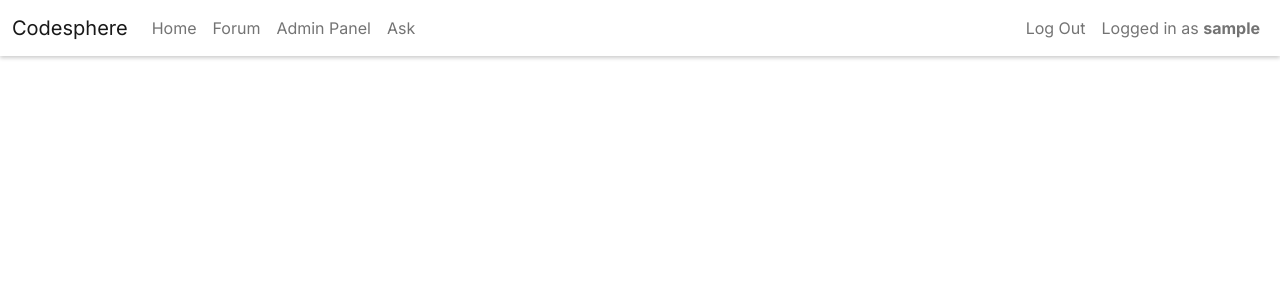
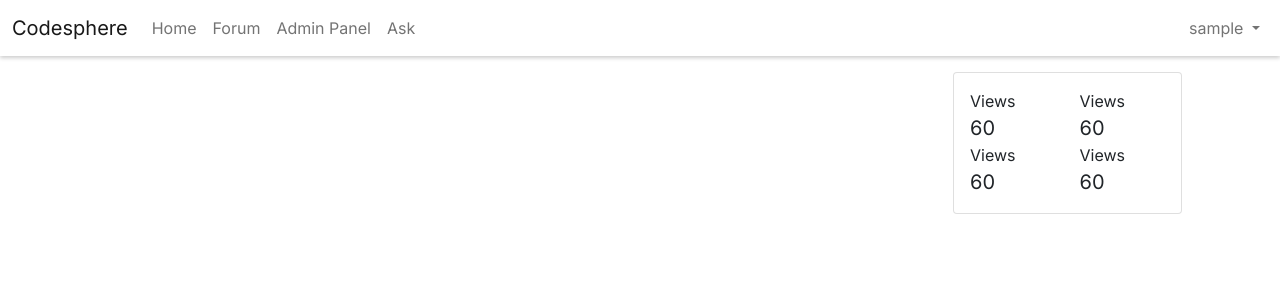
Before and after one commit to AlanLikesCoding/Codesphere, a Django app: page /forum in a window 1280 px wide. Shown: the top 300 px of the page. Run offline with Django 3.2, Linux system fonts and the light colour scheme; the visitor is signed in with stand-in values (Sample User, id 1); data that the repository does not hold is empty; parts of the project's set-up code (start-up, migrations or seed data) failed here and were passed over.

```diff
--- a/project/app/urls.py
+++ b/project/app/urls.py
@@ -15,11 +15,10 @@ Including another URLconf
 """
 from django.contrib import admin
 from django.urls import include, path
+from django.conf.urls.static import static
+from django.conf import settings
 from codesphere import views
 urlpatterns = [
     path("admin/", admin.site.urls, name="admin"),
-    path("", include("codesphere.urls"))
-    # path("login/", views.login_view),
-    # path("logout/", views.logout_view),
-    # path("register/", views.register),
-]
+    path("", include("codesphere.urls")),
+] + static(settings.MEDIA_URL, document_root=settings.MEDIA_ROOT)
--- a/project/codesphere/models.py
+++ b/project/codesphere/models.py
@@ -9,9 +9,14 @@ class User(AbstractUser):
   upvoted = models.ManyToManyField("Question", related_name="up", blank=True)
   # Many to many field for questions downvoted
   downvoted = models.ManyToManyField("Question", related_name = "down", blank=True)
-  #Same as above
+  # Same as above
   answer_upvoted = models.ManyToManyField("Answer", related_name="a_up", blank=True)
   answer_downvoted = models.ManyToManyField("Answer", related_name="a_down", blank=True)
+  # About the User
+  # Profile Picture field
+  picture = models.ImageField(upload_to="profile/", default="profile/default.png")
+  # Text Field for Bio
+  bio = models.TextField(null=True)
   # Positive int field for reputation
   reputation = models.PositiveIntegerField(default=1)
 
--- a/project/codesphere/templates/codesphere/forum.html
+++ b/project/codesphere/templates/codesphere/forum.html
@@ -2,8 +2,9 @@
 
 {% block body %}
 <div class="container">
+	<div class="row">
+		<div class="col-9">
 			{% for i in questions %}
-  <div class="main">
 			<div class="card">
 				<div class="card-body" onclick="window.location.href='{% url 'display' i.id %}'">
 					<span class="display-4">{{ i.question }}</span>
@@ -11,7 +12,34 @@
             <p class="lead">{{ i.content|truncatechars:20}}</p>
           </div>
       </div>
-  </div>
   {% endfor %}
   </div>
+  <div class="col-3">
+      <div class="card">
+        <div class="card-body">
+          <div class="row">
+            <div class="col-6">
+              <span>Views</span><br>
+              <span class="lead">60</span>
+            </div>
+            <div class="col-6">
+              <span>Views</span><br>
+              <span class="lead">60</span>
+            </div>
+          </div>
+          <div class="row">
+            <div class="col-6">
+              <span>Views</span><br>
+              <span class="lead">60</span>
+            </div>
+            <div class="col-6">
+              <span>Views</span><br>
+              <span class="lead">60</span>
+            </div>
+          </div>
+        </div>
+      </div>
+    </div>
+  </div>
+</div>
 {% endblock %}
--- a/project/codesphere/templates/codesphere/layout.html
+++ b/project/codesphere/templates/codesphere/layout.html
@@ -47,12 +47,25 @@
 
               </ul>
               <ul class="navbar-nav ml-auto">
-                    <li class="ms-auto nav-item">
-                        <a class="nav-link" href="{% url 'logout' %}">Log Out</a>
+                    <li class="nav-item dropdown">
+                      <a class="nav-link dropdown-toggle" href="#" id="navbarDropdown" role="button" data-bs-toggle="dropdown" aria-expanded="false">
+                        {{user.username}}
+                      </a>
+                      <ul class="dropdown-menu dropdown-menu-end" aria-labelledby="navbarDropdown">
+                        <img src="{{ user.picture.url }}" width="42" height="42"><br>
+                        <strong>{{user.username}}</strong>
+                        <li><hr class="dropdown-divider"></li>
+                        <li>
+                          <a class="dropdown-item" href="{% url 'about' user.pk %}">Edit</a>
+                        </li>
+                        <li>
+                          <a class="dropdown-item" href="{% url 'logout' %}">Log Out</a>
+                        </li>
+                      </ul>
                     </li>
-                    <li class="ms-auto nav-item">
+                    <!-- <li class="ms-auto nav-item">
                         <a class="nav-link" href="#">Logged in as <strong>{{ user.username }}</strong></a>
-                    </li>
+                    </li> -->
                 {% else %}
                     <li class="me-auto nav-item">
                         <a class="nav-link" href="{% url 'login' %}">Log In</a>
--- a/project/codesphere/urls.py
+++ b/project/codesphere/urls.py
@@ -1,6 +1,7 @@
 # URLS for the main pages of Codesphere, pages that are accesible to everyone, not admin panel
 from django.urls import path
-
+from django.conf import settings
+from django.conf.urls.static import static
 from . import views
 
 urlpatterns = [
@@ -10,6 +11,7 @@ urlpatterns = [
   path("register", views.register, name="register"),
   path('verify/<uidb64>/<token>', views.activate, name='activate'),
   path("ask", views.ask, name="ask"),
+  path("about/<int:_user>", views.about, name="about"),
   path("forum", views.forum, name="forum"),
   path("q/<int:_question>", views.display, name="display"),
   path("api/ask", views.apiask, name="apiask"),
@@ -17,4 +19,4 @@ urlpatterns = [
   path("api/up/q/<int:_question>", views.apiup, name="apiup"),
   path("api/up/a/<int:_question>", views.apiaup, name="apiaup"),
   path("api/search", views.apisearch, name="apisearch")
-]
+] + static(settings.MEDIA_URL, document_root=settings.MEDIA_ROOT);
--- a/project/codesphere/views.py
+++ b/project/codesphere/views.py
@@ -124,6 +124,8 @@ def activate(request, uidb64, token):
   else:
     return HttpResponse('Activation link is invalid!')
 
+def about(request, _user):
+  return(request, "codesphere/about.html")
 @login_required
 def ask(request):
   return render(request, "codesphere/ask.html", {
@@ -274,19 +276,11 @@ def apiup(request, _question):
 def apiaup(request, _question):
   put = json.loads(request.body)
   print(put)
-  # if not request.user in thread.participants.all():
-  # question = "none"
   if request.method == "PUT":
-    # print(request.POST["upvote"])
-    print("PUT")
-    print(put)
-    print(put.get('upvote'))
     answer = Answer.objects.get(pk=_question)
-    print(answer)
     user = request.user
     if put.get("upvote") == True:
       if not answer in request.user.answer_upvoted.all():
-        # if request.user.upvoted.get(pk = _question).exists() is None:
         answer.upvotes = answer.upvotes + 1
         user.answer_upvoted.add(answer)
         print("+")
@@ -321,11 +315,33 @@ def apiaup(request, _question):
 @csrf_exempt
 def apisearch(request):
   post = json.loads(request.body)
-  query = post.get("query")
-  print(query)
-  question = Question.objects.filter(content__contains = query)
-  answer = Answer.objects.filter(answered = question)
-  return JsonResponse({
-    "question": question,
-    "answers": answer
-  })
+  data = post.get("data")
+  query = data.get("query")
+  question = None
+  if Question.objects.filter(content__icontains = query).exists() == False:
+    question = Question.objects.filter(question__icontains = query)
+  else:
+    question = Question.objects.filter(content__icontains = query)
+  answer = Answer.objects.filter(answered = question.first())
+  if question is None or question.exists() == False:
+    return JsonResponse({
+      "question": "none",
+      "content": "none"
+    })
+  else:
+    question = question.first()
+    if answer.count == 0:
+      return JsonResponse({
+        "question": question.question,
+        "content": question.content
+      })
+    else:
+      amount = []
+      for i in answer:
+        amount.append(i.content)
+      answer_json = json.dumps(amount)
+      return JsonResponse({
+        "question": question.question,
+        "content": question.content,
+        "answers": answer_json
+      })
```
Also changed, not shown: project/app/settings.py (+26 -0 lines), project/codesphere/templates/codesphere/about.html (added, +40 -0 lines), project/codesphere/templates/codesphere/test.html (+0 -48 lines), project/codesphere/media/profile/default.png (added), project/codesphere/migrations/0002_auto_20220106_0754.py (added), project/codesphere/migrations/0003_auto_20220107_0936.py (added), project/codesphere/migrations/0004_auto_20220107_0945.py (added), project/codesphere/migrations/0005_auto_20220107_0946.py (added), project/codesphere/migrations/0006_auto_20220107_1008.py (added), project/codesphere/migrations/0007_remove_user_picture.py (added), project/codesphere/migrations/0008_user_picture.py (added), 1 other file. Lines whose indentation alone changed are shown as unchanged.
